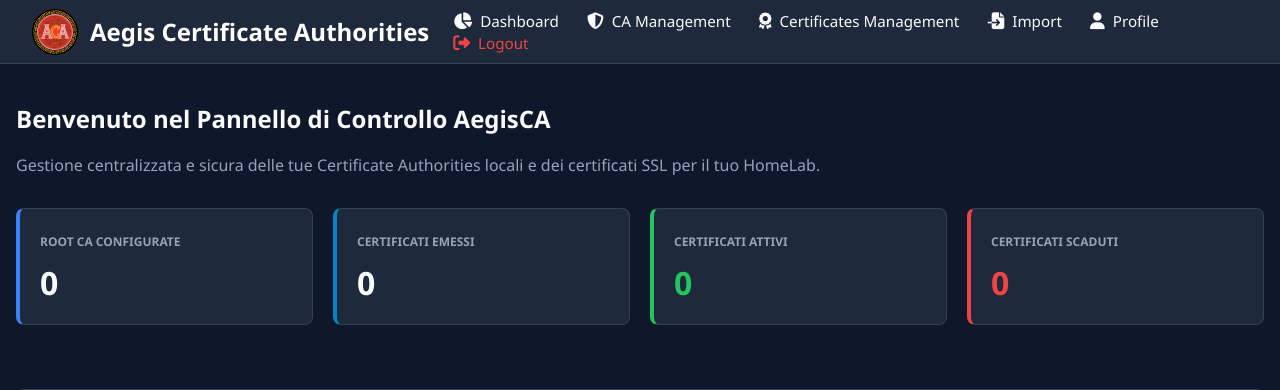
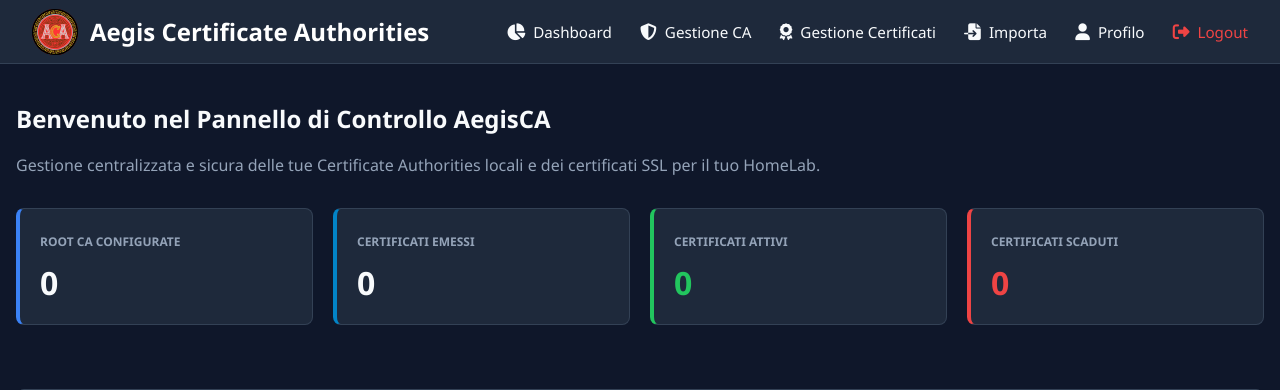
Before and after one commit to P1c1s/AegisCA, a PHP site: page / in a window 1280 px wide. Shown: the top 390 px of the page. Run offline with PHP 8.4, Linux system fonts and the light colour scheme; a user stored in the database is signed in; data that the repository does not hold is empty.

Commit message:
fix(nav): correct translation keys prefix from topbar to nav in nav.php
- Update `topbar_*` to `nav_*` in `src/Components/nav.php`
- Align translation key calls with the renamed navigation component

```diff
--- a/web-ui/templates/nav.php
+++ b/web-ui/templates/nav.php
@@ -6,13 +6,13 @@
         Aegis Certificate Authorities
     </div>
     <div class="nav-links">
-        <a href="index.php?page=dashboard"><i class="fa-solid fa-chart-pie"></i> <span><?= __('topbar_dashboard', 'Dashboard') ?></span></a>
-        <a href="index.php?page=manage_ca"><i class="fa-solid fa-shield-halved"></i> <span><?= __('topbar_manage_ca', 'CA Management') ?></span></a>
-        <a href="index.php?page=manage_certs"><i class="fa-solid fa-award"></i> <span><?= __('topbar_manage_certs', 'Certificates Management') ?></span></a>
+        <a href="index.php?page=dashboard"><i class="fa-solid fa-chart-pie"></i> <span><?= __('nav_dashboard', 'Dashboard') ?></span></a>
+        <a href="index.php?page=manage_ca"><i class="fa-solid fa-shield-halved"></i> <span><?= __('nav_manage_ca', 'CA Management') ?></span></a>
+        <a href="index.php?page=manage_certs"><i class="fa-solid fa-award"></i> <span><?= __('nav_manage_certs', 'Certificates Management') ?></span></a>
 
-        <a href="index.php?page=import"><i class="fa-solid fa-file-import"></i> <span><?= __('topbar_import', 'Import') ?></span></a>
-        <a href="index.php?page=profile"><i class="fa-solid fa-user"></i> <span><?= __('topbar_profile', 'Profile') ?></span></a>
+        <a href="index.php?page=import"><i class="fa-solid fa-file-import"></i> <span><?= __('nav_import', 'Import') ?></span></a>
+        <a href="index.php?page=profile"><i class="fa-solid fa-user"></i> <span><?= __('nav_profile', 'Profile') ?></span></a>
 
-        <a href="index.php?page=logout" class="logout"><i class="fa-solid fa-right-from-bracket"></i> <span><?= __('topbar_logout', 'Logout') ?></span></a>
+        <a href="index.php?page=logout" class="logout"><i class="fa-solid fa-right-from-bracket"></i> <span><?= __('nav_logout', 'Logout') ?></span></a>
     </div>
 </div>
```
